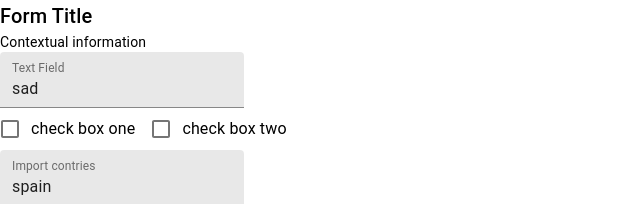
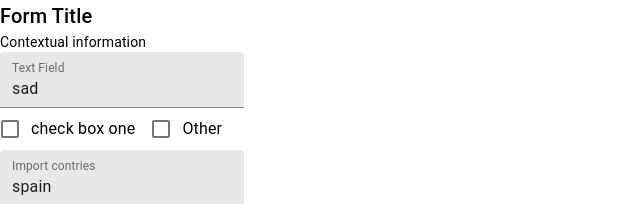
Before and after one commit to Jezfx/form-spike, a React (Create React App) app: page / in a window 1280 px wide. Shown: the top 204 px of the page, without its empty margins (0-640 px from the left). Built offline with nearby package versions, Linux system fonts and the light colour scheme.

Commit message:
checkbox follow ups

```diff
--- a/src/ControlledTextField/ControlledTextField.js
+++ b/src/ControlledTextField/ControlledTextField.js
@@ -5,7 +5,6 @@ import TextField from "@material-ui/core/TextField";
 import { useFormContext } from "react-hook-form";
 
 const ControlledTextField = ({ name, labelm, defaultValue, label }) => {
-  // think we need to remove error from the render to get this one
   const { control } = useFormContext();
 
   return (
--- a/src/EditableForm/FollowUpField/FollowUpField.js
+++ b/src/EditableForm/FollowUpField/FollowUpField.js
@@ -1,12 +1,18 @@
 import React from "react";
 import { useFormContext } from "react-hook-form";
-import { getKey, getFollowUp } from "./FollowUpField.utils";
+import {
+  getKey,
+  getFollowUp,
+  isConditionMet,
+  hasFollowUp,
+} from "./FollowUpField.utils";
 
-export const renderFields = (fields = []) =>
+export const renderFollowUpFields = (fields = []) =>
   fields.map(({ Component, ...props }) => (
     <div key={props.name}>
       <Component key={props.name} {...props} />
-      {props?.group?.followUp && (
+
+      {hasFollowUp(props) && (
         <FollowUpField
           key={getKey(props)}
           fieldKey={getKey(props)}
@@ -21,9 +27,9 @@ const FollowUpField = ({ fieldKey, followUp }) => {
   const { condition, fields } = followUp || {};
 
   const fieldValue = watch(fieldKey);
-  const isConditionMet = fieldValue === condition;
+  const showFollowUpFields = isConditionMet(condition, fieldValue);
 
-  return isConditionMet ? renderFields(fields) : null;
+  return showFollowUpFields ? renderFollowUpFields(fields) : null;
 };
 
 export default FollowUpField;
--- a/src/EditableForm/FollowUpField/FollowUpField.utils.js
+++ b/src/EditableForm/FollowUpField/FollowUpField.utils.js
@@ -1,4 +1,15 @@
-import { get } from "lodash/fp";
+import { flow, get, isString, isArray, includes, eq } from "lodash/fp";
+import { isNotEmpty } from "../../utils";
 
 export const getKey = get("group.key");
 export const getFollowUp = get("group.followUp");
+export const hasFollowUp = flow([getFollowUp, isNotEmpty]);
+
+const isMatchingString = (condition, value) =>
+  isString(value) && eq(condition, value);
+
+const isContainedInArray = (condition, value) =>
+  isArray(value) && includes(condition, value);
+
+export const isConditionMet = (condition, value) =>
+  isMatchingString(condition, value) || isContainedInArray(condition, value);
--- a/src/fields.js
+++ b/src/fields.js
@@ -15,6 +15,33 @@ export const fields = [
     label: "CheckBoxes",
     group: {
       key: "checkboxes",
+      followUp: {
+        condition: "other",
+        fields: [
+          {
+            label: "Other Options...",
+            Component: ControlledRadioGroup,
+            name: "level_two",
+            group: {
+              key: "level_three",
+              options: [
+                {
+                  key: "name_same",
+                  name: "isSameName",
+                  label: "Yes",
+                  value: "yes",
+                },
+                {
+                  key: "name_diff",
+                  name: "isDifferentName",
+                  label: "No",
+                  value: "no",
+                },
+              ],
+            },
+          },
+        ],
+      },
       options: [
         {
           key: "name_same",
@@ -23,10 +50,10 @@ export const fields = [
           value: "foo",
         },
         {
-          key: "name_diff",
-          name: "checkbox_two",
-          label: "check box two",
-          value: "bar",
+          key: "other",
+          name: "other",
+          label: "Other",
+          value: "other",
         },
       ],
     },
```
